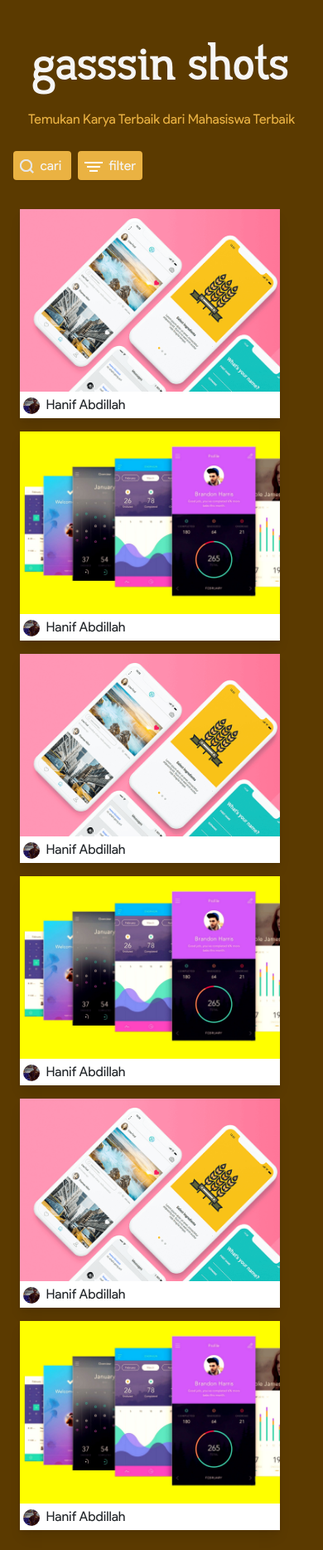
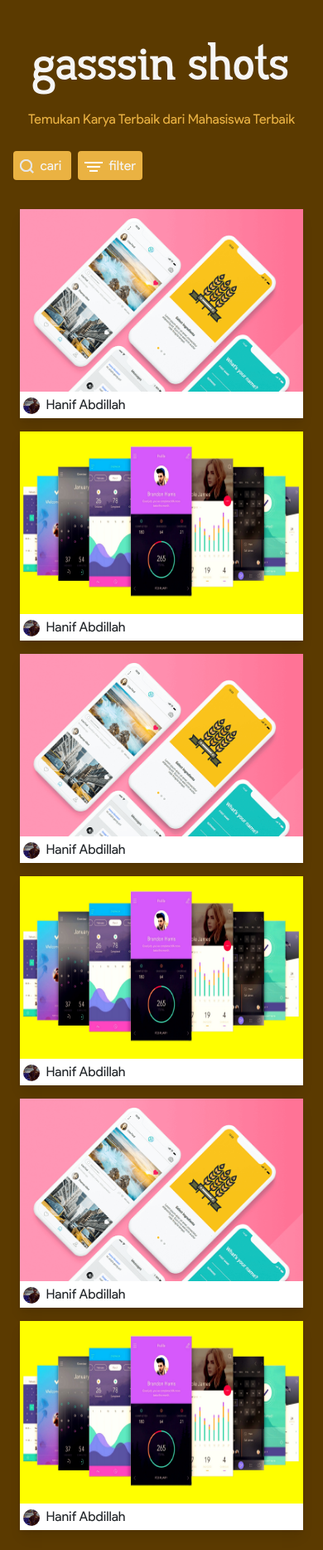
Before and after one commit to hanifabd/gasssin, a PHP site: page /gallery.html in a window 390 px wide. Shown: the part 68-1936 px from the top of the page at 83% size. Run offline with PHP 8.4, Linux system fonts and the light colour scheme.

Commit message:
gallery update

```diff
--- a/css/style.css
+++ b/css/style.css
@@ -465,7 +465,7 @@ body::-webkit-scrollbar {
 }
 /* cursor */
 
-@media only screen and (max-width: 600px) {
+@media only screen and (max-width: 800px) {
     .dst {
         display: none;
         visibility: hidden;
@@ -488,15 +488,18 @@ body::-webkit-scrollbar {
         width: 100%
     }
     .grid-container{
-        margin: auto;
-        grid-template-columns: repeat(1, 330px);
+        grid-template-columns: repeat(1, auto);
     }
 
     .navpd {
         padding: 16px;
     }
 
-    .thumbnail_wrappper {
-        align-self: center;
+    .thumbnail {
+        max-width: 100%;
+    }
+
+    .thumb_img {
+        width: 100%;
     }
 }
--- a/gallery.html
+++ b/gallery.html
@@ -109,7 +109,7 @@
                                 <div class="thumbnail">
                                     <img class="thumb_img" src="img/thumb_sample.png" alt="">
                                 </div>
-                                <div class="thumb_title fadein">
+                                <div class="thumb_title">
                                     <span class="fcwhitesmoke">Master Cooking</span>
                                 </div>
                             </div>
@@ -126,7 +126,7 @@
                                 <div class="thumbnail">
                                     <img class="thumb_img" src="img/thumb_sample2.jpg" alt="">
                                 </div>
-                                <div class="thumb_title fadein">
+                                <div class="thumb_title">
                                     <span class="fcwhitesmoke">Acts Planner</span>
                                 </div>
                             </div>
@@ -143,7 +143,7 @@
                                 <div class="thumbnail">
                                     <img class="thumb_img" src="img/thumb_sample.png" alt="">
                                 </div>
-                                <div class="thumb_title fadein">
+                                <div class="thumb_title">
                                     <span class="fcwhitesmoke">Master Cooking</span>
                                 </div>
                             </div>
@@ -160,11 +160,11 @@
                                 <div class="thumbnail">
                                     <img class="thumb_img" src="img/thumb_sample2.jpg" alt="">
                                 </div>
-                                <div class="thumb_title fadein">
+                                <div class="thumb_title">
                                     <span class="fcwhitesmoke">Acts Planner</span>
                                 </div>
                             </div>
-                            <div class="thumb_desc">
+                            <div class="thumb_desc fadein">
                                 <span class="thumb_desc_img rounded-circle mr-1"><img class="thumb_desc_img_image rounded-circle" src="img/p1.jpg" alt=""></span>
                                 <span>Hanif Abdillah</span>
                             </div>
@@ -177,7 +177,7 @@
                                 <div class="thumbnail">
                                     <img class="thumb_img" src="img/thumb_sample.png" alt="">
                                 </div>
-                                <div class="thumb_title fadein">
+                                <div class="thumb_title">
                                     <span class="fcwhitesmoke">Master Cooking</span>
                                 </div>
                             </div>
@@ -194,7 +194,7 @@
                                 <div class="thumbnail">
                                     <img class="thumb_img" src="img/thumb_sample2.jpg" alt="">
                                 </div>
-                                <div class="thumb_title fadein">
+                                <div class="thumb_title">
                                     <span class="fcwhitesmoke">Acts Planner</span>
                                 </div>
                             </div>
```
